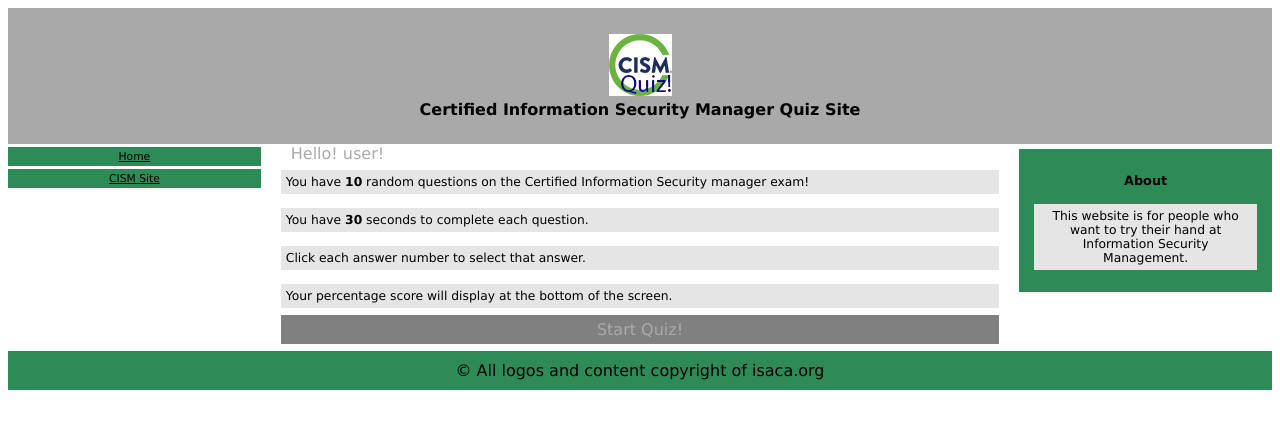
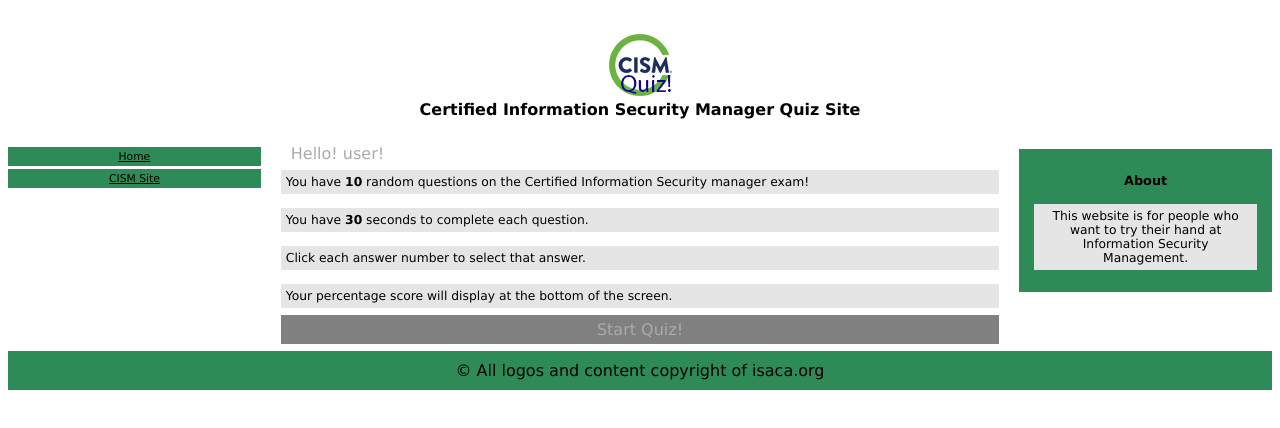
Before and after one commit to mickymacirl/CI-P2-Quiz-RS, a plain HTML site: page quiz.html in a window 1280 px wide. Drawn offline with Linux system fonts and the light colour scheme.

Commit message:
fix quiz.html header color

```diff
--- a/quiz.html
+++ b/quiz.html
@@ -16,7 +16,7 @@
 
 <body style="font-family:Verdana;color:#aaaaaa;">
 
-<div style="background-color:darkgrey;padding:15px;text-align:center;">
+<div style="background-color:white;padding:15px;text-align:center;">
   <h1><img src="./assets/images/icon.jpg" width="63" height="62" alt="CISM Logo"/><br>
 Certified Information Security Manager Quiz Site</h1>
 </div>
```
